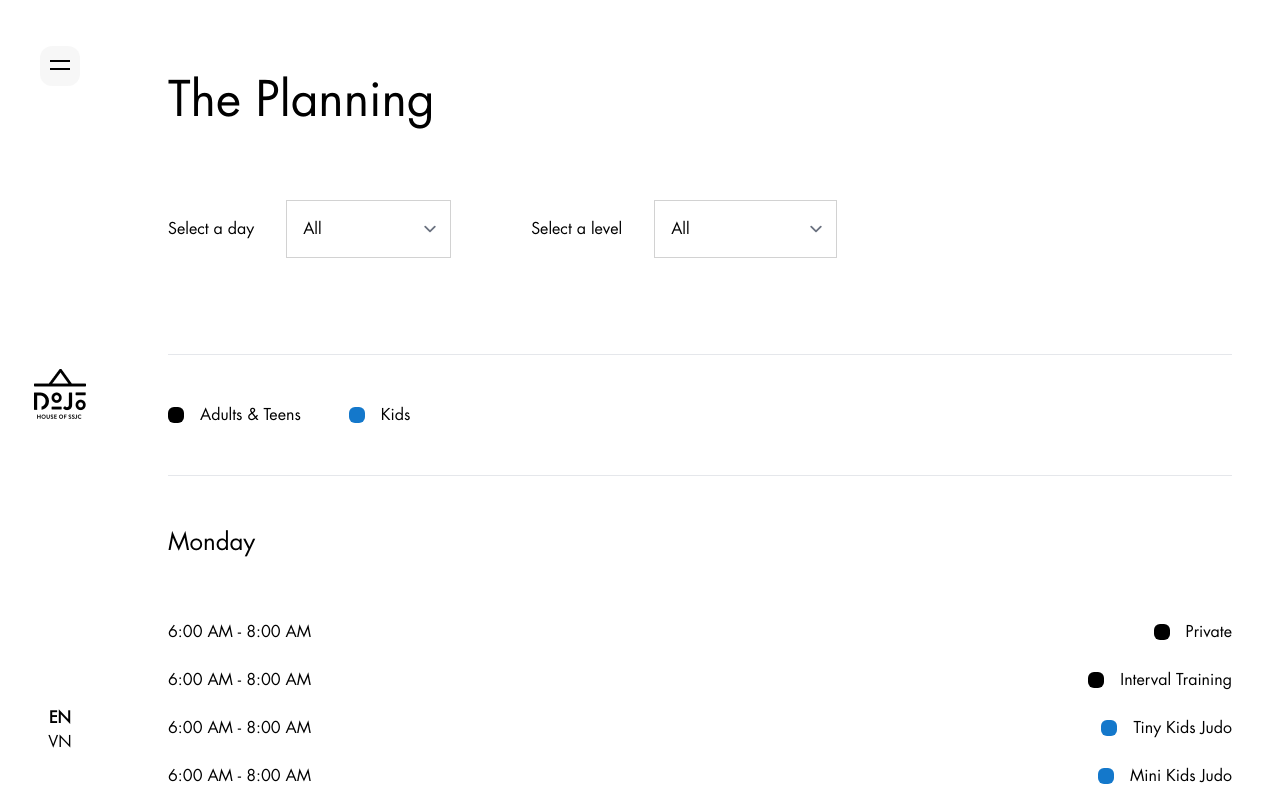
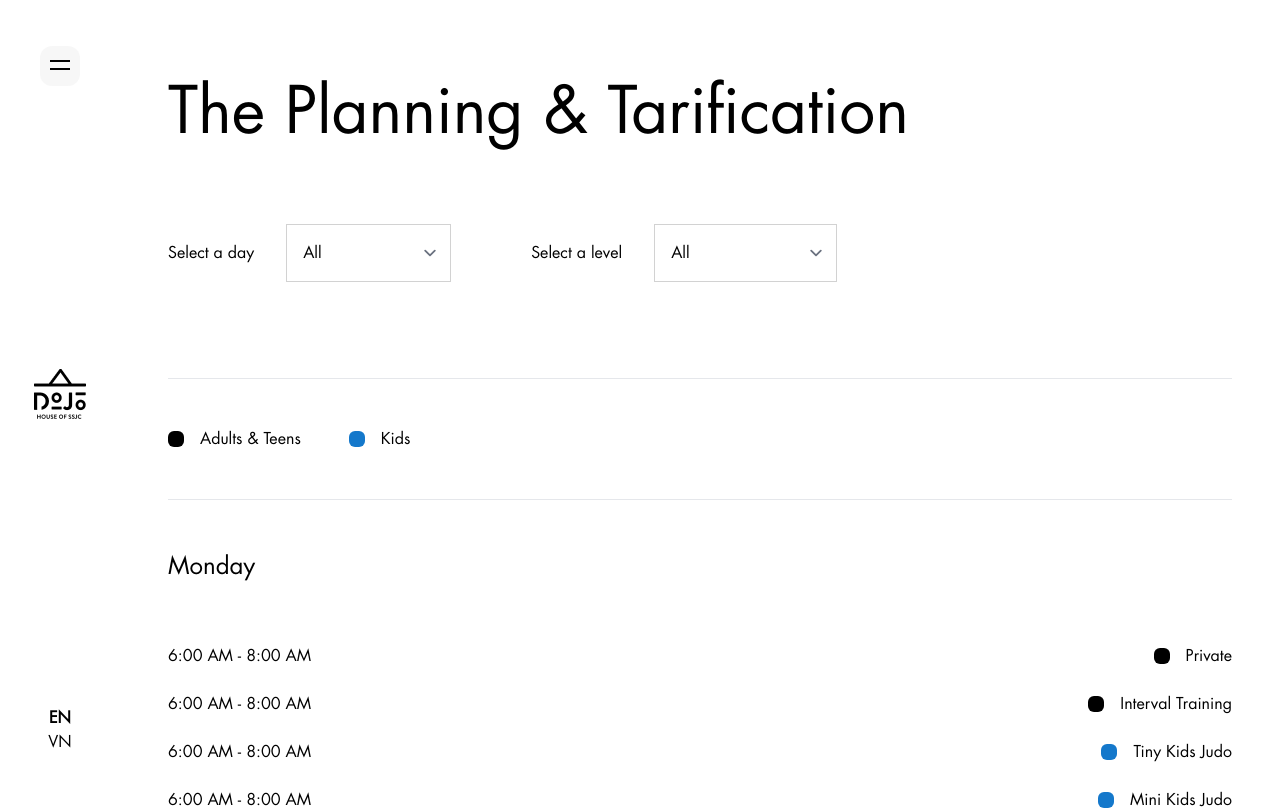
Before and after one commit to akpascalp/ssjc-site, a Vue app: page /planning in a window 1280 px wide. Shown: the top 810 px of the page. Built offline with nearby package versions, Linux system fonts and the light colour scheme.

Commit message:
Fix planning title

```diff
--- a/src/pages/Planning.vue
+++ b/src/pages/Planning.vue
@@ -2,7 +2,7 @@
   <div class="px-12">
     <div>
 
-      <p class="text-[48px] py-16 w-screen">The Planning</p>
+      <p class="text-[64px] py-16 w-screen">The Planning & Tarification</p>
 
       <div class="flex gap-20">
         <div>
```
